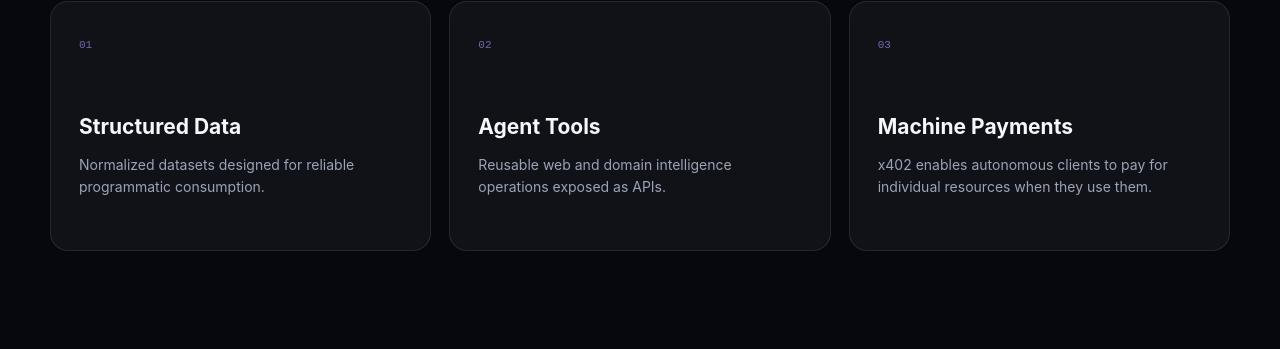
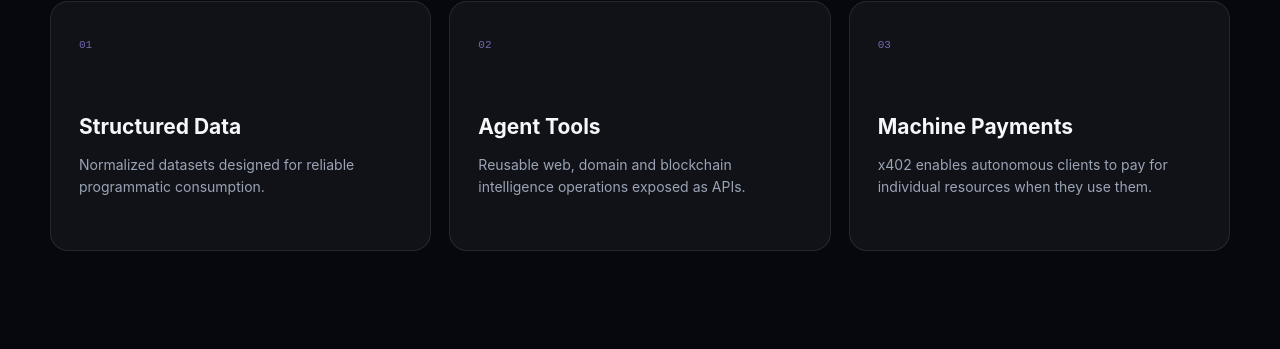
Before and after one commit to plamensve/databg.tech, a Jekyll site: the page built from index.html, in a window 1280 px wide and 900 px high, scrolled down 2612 px. Shown: the part 104-453 px from the top of the window. Built offline with Jekyll 4.4.1, drawn with Linux system fonts in a browser that asks for light colours.

```diff
--- a/index.html
+++ b/index.html
@@ -142,7 +142,7 @@ description: Global structured data and machine-payable tools built for AI agent
             <article class="feature-card">
                 <span class="feature-number">02</span>
                 <h3>Agent Tools</h3>
-                <p>Reusable web and domain intelligence operations exposed as APIs.</p>
+                <p>Reusable web, domain and blockchain intelligence operations exposed as APIs.</p>
             </article>
             <article class="feature-card">
                 <span class="feature-number">03</span>
```
Also changed, not shown: other parts of index.html (+1 -1 lines).
